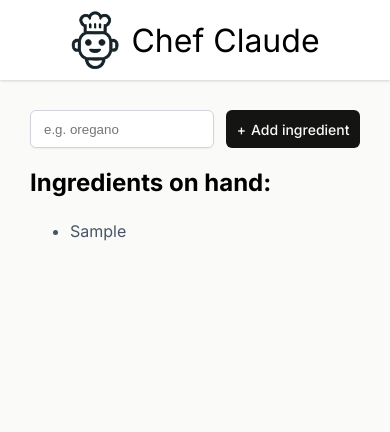
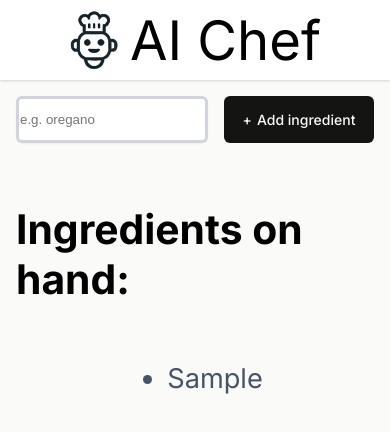
Before and after one commit to hugolomba/ai-chef, a React (Vite) app: page / in a window 390 px wide. Both pictures are taken after typing "Sample" into the empty fields and a click on the button "Add ingredient". Shown: the top 432 px of the page. Built offline with nearby package versions, Linux system fonts and the light colour scheme; no server answers; what @huggingface/inference would draw is missing.

Commit message:
Add loading element and improve responsiveness

```diff
--- a/components/Header.jsx
+++ b/components/Header.jsx
@@ -2,7 +2,7 @@ export default function Header() {
     return(
            <header>
         <img src="./images/chef-claude-icon.png" alt="logo of a chef" />
-        <h1>Chef Claude</h1>
+        <h1>AI Chef</h1>
 
       </header>
     )
--- a/components/IngredientList.jsx
+++ b/components/IngredientList.jsx
@@ -2,10 +2,11 @@
 
 export default function IngredientList(props) {
     return (
-     <section>
-                <h2>Ingredients on hand:</h2>
+     <section className="ingredients-list-container">
+                <h2>{props.recipe ? "Chosen Ingredients:" : "Ingredients on hand:"}</h2>
                 <ul className="ingredients-list" aria-live="polite">{props.ingredientsListItems}</ul>
-                {props.ingredients.length > 3 && <div className="get-recipe-container">
+
+                {props.ingredients.length > 3 && !props.recipe && !props.isLoading && <div className="get-recipe-container">
                     <div>
                         <h3>Ready for a recipe?</h3>
                         <p>Generate a recipe from your list of ingredients.</p>
--- /dev/null
+++ b/components/Loading.jsx
@@ -0,0 +1,14 @@
+export default function Loading() {
+  return (
+    <div className="loading-container">
+      <div className="loading-spinner"></div>
+      <p>LOADING</p>
+      <img
+        src="/images/loading.svg"
+        alt="Loading Icon"
+        className="loading-icon"
+      />
+
+    </div>
+  );
+}
--- a/components/Main.jsx
+++ b/components/Main.jsx
@@ -2,6 +2,7 @@ import React from "react"
 import Recipe from "./Recipe"
 import IngredientList from "./IngredientList"
 import {getRecipeFromMistral} from "../ai"
+import Loading from "./Loading"
 
 
 export default function Main() {
@@ -9,16 +10,19 @@ export default function Main() {
     const [ingredients, setIngredients] = React.useState([])
     // const [recipeShown, setRecipeShown] = React.useState(false)
     const [recipe, setRecipe] = React.useState("")
+    const [isLoading, setIsLoading] = React.useState(false)
 
 
 
     const ingredientsListItems = ingredients.map(ingredient => (
-        <li key={ingredient}>{ingredient}</li>
+        <li key={ingredient + Math.random()}>{ingredient}</li>
     ))
 
     async function getRecipe() {
+        setIsLoading(true)
         const recipeFromMistral = await getRecipeFromMistral(ingredients)
         setRecipe(recipeFromMistral)
+        setIsLoading(false)
     }
 
 
@@ -32,7 +36,7 @@ function addIngredient(event) {
 
     return (
         <main>
-                <form onSubmit={addIngredient} className="add-ingredient-form">
+                {!recipe && !isLoading ? <form onSubmit={addIngredient} className="add-ingredient-form">
                 <input
                     type="text"
                     placeholder="e.g. oregano"
@@ -40,9 +44,9 @@ function addIngredient(event) {
                     name="ingredient"
                 />
                 <button>Add ingredient</button>
-            </form>
-            {ingredients.length > 0 && <IngredientList ingredients={ingredients} getRecipe={getRecipe} ingredientsListItems={ingredientsListItems} /> }
-            {recipe && <Recipe recipe={recipe} />}
+            </form> : !isLoading && <button onClick={() => document.location.reload()}>Start Again</button>}
+            {ingredients.length > 0 && !isLoading && <IngredientList ingredients={ingredients} getRecipe={getRecipe} ingredientsListItems={ingredientsListItems} recipe={recipe} isLoading={isLoading}/> }
+            {isLoading ? <Loading /> : recipe && <Recipe recipe={recipe} />}
         </main>
     )
 }
--- a/components/Recipe.jsx
+++ b/components/Recipe.jsx
@@ -2,8 +2,9 @@ import ReactMarkdown from 'react-markdown'
 
 export default function ClaudeRecipe(props) {
     return(
-       <>
-       <ReactMarkdown>{props.recipe}</ReactMarkdown>
-       </>
+       <section className="suggested-recipe-container" aria-live="polite">
+            <h2>AI Chef response</h2>
+            <ReactMarkdown>{props.recipe}</ReactMarkdown>
+        </section>
     )
 }
--- a/index.css
+++ b/index.css
@@ -4,6 +4,7 @@
 
 body {
     margin: 0;
+    font-size: 1rem;
     font-family: Inter, sans-serif;
     background-color: #FAFAF8;
 }
@@ -12,14 +13,14 @@ header {
     display: flex;
     justify-content: center;
     align-items: center;
-    gap: 11px;
-    height: 80px;
+    gap: 0.6875rem;
+    height: 5rem;
     background-color: white;
-    box-shadow: 0px 1px 3px 0px rgba(0, 0, 0, 0.10), 0px 1px 2px 0px rgba(0, 0, 0, 0.06);
+    box-shadow: 0 0.0625rem 0.1875rem 0 rgba(0, 0, 0, 0.10), 0 0.0625rem 0.125rem 0 rgba(0, 0, 0, 0.06);
 }
 
 header > img {
-    width: 50px;
+    width: 3.125rem;
 }
 
 header > h1 {
@@ -27,80 +28,121 @@ header > h1 {
 }
 
 main {
-    padding: 30px 30px 10px;
+    display: flex;
+    flex-direction: column;
+    align-items: center;
+    padding: 1rem;
 }
 
 .add-ingredient-form {
     display: flex;
     justify-content: center;
-    gap: 12px;
-    height: 38px;
+    gap: 1rem;
+    width: 100%;
 }
 
 .add-ingredient-form > input {
-    border-radius: 6px;
-    border: 1px solid #D1D5DB;
-    padding: 9px 13px;
-    box-shadow: 0px 1px 2px 0px rgba(0, 0, 0, 0.05);
+    border-radius: 0.375rem;
+    border: 0.2rem solid #D1D5DB;
+    padding: 0.8rem 0.0625rem;
+    box-shadow: 0 0.0625rem 0.125rem 0 rgba(0, 0, 0, 0.05);
     flex-grow: 1;
-    min-width: 150px;
-    max-width: 400px;
+    min-width: 9.375rem;
+    max-width: 25rem;
 }
 
-.add-ingredient-form > button {
+button {
     font-family: Inter, sans-serif;
-    border-radius: 6px;
+    border-radius: 0.375rem;
     border: none;
     background-color: #141413;
     color: #FAFAF8;
-    width: 150px;
+    width: 9.375rem;
     font-size: 0.875rem;
     font-weight: 500;
 }
 
 .add-ingredient-form > button::before {
     content: "+";
-    margin-right: 5px;
+    margin-right: 0.3125rem;
 }
 
 ul.ingredients-list {
-    margin-bottom: 48px;
+    margin-bottom: 3rem;
 }
 
 ul.ingredients-list > li {
     color: #475467;
-    line-height: 28px;
+    line-height: 1.75rem;
 }
 
 .get-recipe-container {
     display: flex;
+    flex-direction: column;
     justify-content: space-between;
     align-items: center;
-    border-radius: 8px;
+    border-radius: 0.5rem;
     background: #F0EFEB;
-    padding: 10px 28px;
+    padding: 0.625rem 1.75rem;
+    text-align: center;
 }
 
 .get-recipe-container h3 {
     font-size: 1.125rem;
     font-weight: 500;
-    line-height: 24px;
+    line-height: 1.5rem;
 }
 
 .get-recipe-container p {
     color: #6B7280;
     font-size: 0.875rem;
-    line-height: 20px;
+    line-height: 1.25rem;
 }
 
 .get-recipe-container button {
     border: none;
-    border-radius: 6px;
+    border-radius: 0.375rem;
     background: #D17557;
-    box-shadow: 0px 1px 2px 0px rgba(0, 0, 0, 0.05);
+    box-shadow: 0 0.0625rem 0.125rem 0 rgba(0, 0, 0, 0.05);
     color: #FAFAF8;
-    padding: 9px 17px;
+    padding: 0.5625rem 1.0625rem;
     font-family: Inter, sans-serif;
     font-size: 0.875rem;
     cursor: pointer;
 }
+
+.add-ingredient-list-container {
+    display: flex;
+    flex-direction: column;
+    align-items: center;
+}
+
+.loading-container {
+    display: flex;
+    flex-direction: column;
+    align-items: center;
+    justify-content: center;
+    height: 100%;
+}
+
+.loading-icon {
+    width: 6.25rem;
+}
+
+.ingredients-list-container {
+    display: flex;
+    flex-direction: column;
+    align-items: center;
+}
+
+.suggested-recipe-container {
+    display: flex;
+    flex-direction: column;
+    align-items: center;
+}
+
+@media (max-width: 900px) {
+  body {
+    font-size: 1.7rem;
+  }
+}
--- a/index.html
+++ b/index.html
@@ -4,6 +4,8 @@
         <link rel="preconnect" href="https://fonts.gstatic.com" crossorigin>
         <link href="https://fonts.googleapis.com/css2?family=Inter:ital,opsz,wght@0,14..32,100..900;1,14..32,100..900&display=swap" rel="stylesheet">
         <link rel="stylesheet" href="/index.css">
+        <meta name="viewport" content="width=device-width, initial-scale=1">
+        <title>AI Chef</title>
     </head>
     <body>
         <div id="root"></div>
--- a/package.json
+++ b/package.json
@@ -1,6 +1,6 @@
 {
-  "name": "Scrim-s06ipc4",
-  "description": "https://scrimba.com/fullstack-path-c0fullstack/~04dj",
+  "name": "ai-chef-app",
+  "description": "",
   "scripts": {
     "start": "vite",
     "dev": "vite",
```
Also changed, not shown: images/loading.svg (added), vite.config.js (line endings or trailing spaces), 1 other file (tests, documents, lock files or other folders).
